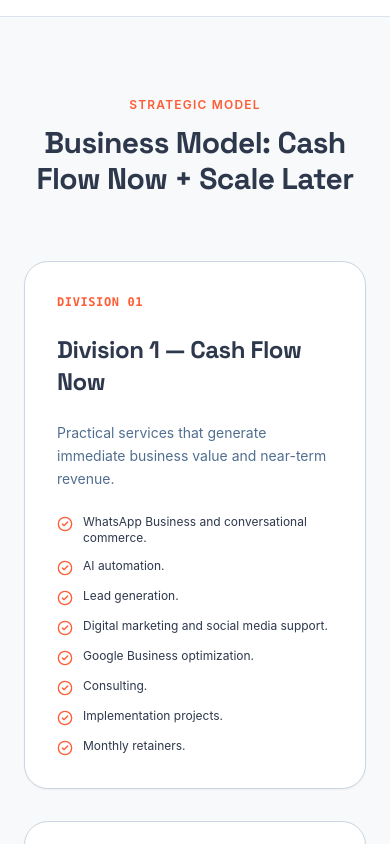
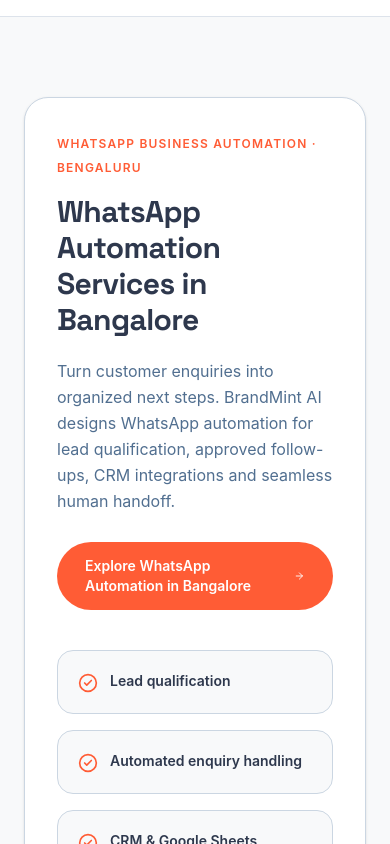
Before and after one commit to teamquantumweaveai-design/BrandMintAi, a React (Vite) app: page /solutions in a window 390 px wide. Shown: the part 5540-6384 px from the top of the page. Built offline with nearby package versions, Linux system fonts and the light colour scheme; no server answers.

Commit message:
Update Solutions.tsx

```diff
--- a/src/pages/Solutions.tsx
+++ b/src/pages/Solutions.tsx
@@ -157,6 +157,58 @@ export default function SolutionsPage() {
           </div>
         </section>
 
+        {/* WhatsApp Automation Bangalore — dedicated internal SEO link */}
+        <section
+          aria-labelledby="whatsapp-automation-heading"
+          className="py-20 bg-[#F8F9FA] w-full relative z-10 border-t border-[#CBD6E2]/60"
+        >
+          <div className="max-w-7xl mx-auto px-6">
+            <div className="rounded-3xl border border-[#CBD6E2] bg-white p-8 md:p-12 shadow-sm grid grid-cols-1 lg:grid-cols-2 gap-10 items-center">
+              <div>
+                <span className="text-xs uppercase font-semibold text-[#FF5C35] tracking-widest">
+                  WhatsApp Business Automation · Bengaluru
+                </span>
+                <h2
+                  id="whatsapp-automation-heading"
+                  className="text-3xl md:text-4xl font-bold font-display text-[#2E384D] mt-4 mb-5"
+                >
+                  WhatsApp Automation Services in Bangalore
+                </h2>
+                <p className="text-[#516F90] text-base leading-relaxed mb-7">
+                  Turn customer enquiries into organized next steps. BrandMint AI
+                  designs WhatsApp automation for lead qualification, approved
+                  follow-ups, CRM integrations and seamless human handoff.
+                </p>
+                <Link
+                  to="/whatsapp-automation-bangalore"
+                  className="inline-flex items-center justify-center gap-3 rounded-full bg-[#FF5C35] hover:bg-[#DF441F] px-7 py-3.5 text-white font-semibold text-sm transition-colors"
+                >
+                  Explore WhatsApp Automation in Bangalore
+                  <ArrowRight className="w-4 h-4" />
+                </Link>
+              </div>
+              <div className="grid grid-cols-1 sm:grid-cols-2 gap-4">
+                {[
+                  "Lead qualification",
+                  "Automated enquiry handling",
+                  "CRM & Google Sheets integration",
+                  "Human handoff & follow-ups",
+                ].map((feature) => (
+                  <div
+                    key={feature}
+                    className="flex items-start gap-3 rounded-2xl border border-[#CBD6E2] bg-[#F8F9FA] p-5"
+                  >
+                    <CheckCircle2 className="w-5 h-5 text-[#FF5C35] shrink-0 mt-0.5" />
+                    <span className="text-sm font-semibold text-[#2E384D]">
+                      {feature}
+                    </span>
+                  </div>
+                ))}
+              </div>
+            </div>
+          </div>
+        </section>
+
         {/* Business Model Division Section */}
         <section className="py-20 bg-[#F8F9FA] w-full relative z-10 border-t border-[#CBD6E2]/60">
           <div className="max-w-7xl mx-auto px-6">
```
